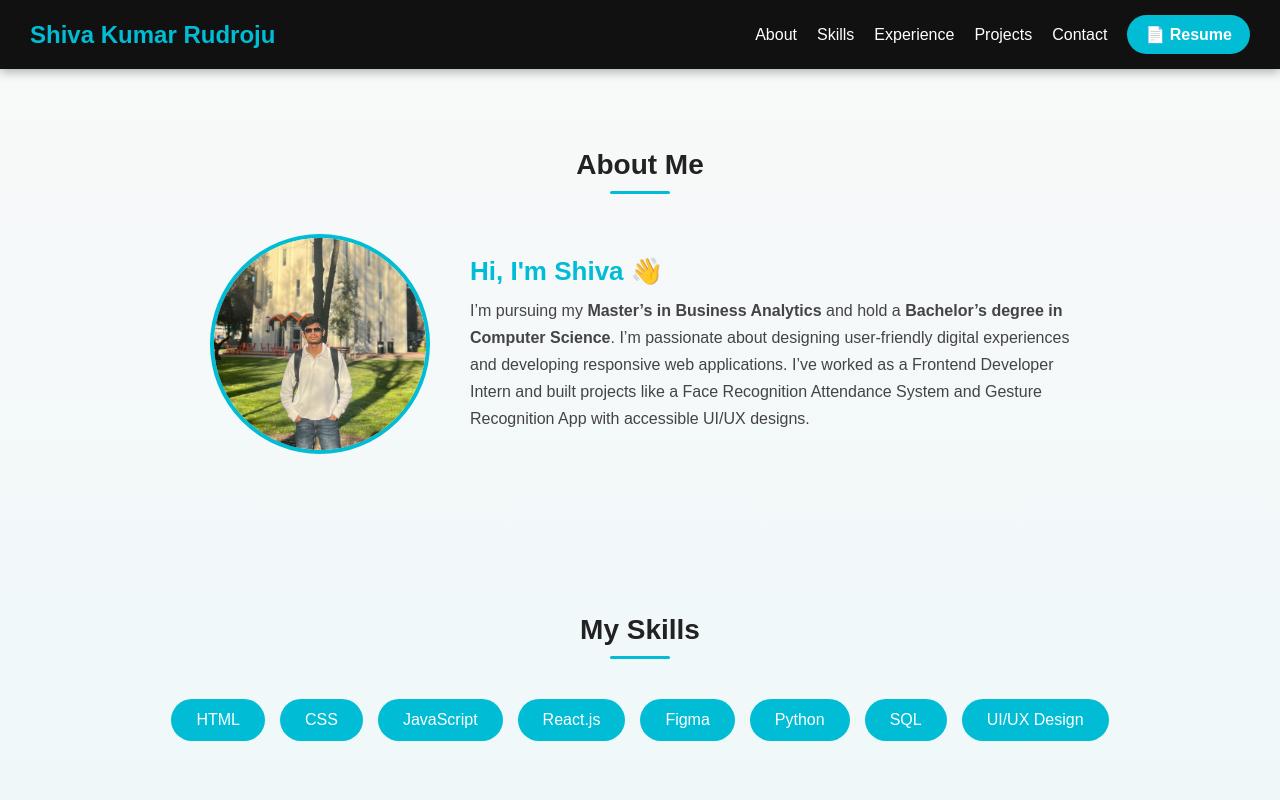
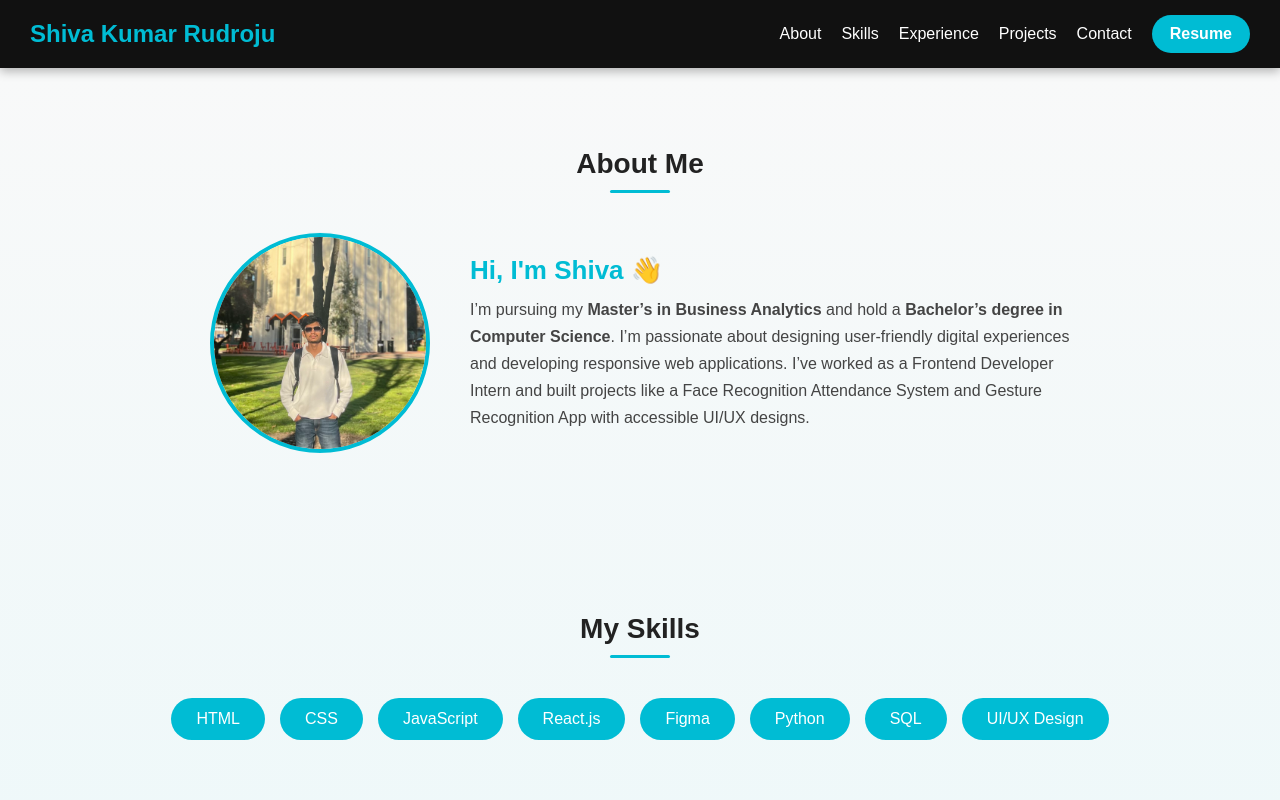
Before and after one commit to Shivarudroju/shiva_Portfolio, a plain HTML site: page index.html in a window 1280 px wide. Shown: the top 800 px of the page. Drawn offline with Linux system fonts and the light colour scheme.

Commit message:
Update index.html

```diff
--- a/index.html
+++ b/index.html
@@ -367,7 +367,7 @@
             <a href="#experience">Experience</a>
             <a href="#projects">Projects</a>
             <a href="#contact">Contact</a>
-            <a href="resumee-3.pdf" download class="resume-btn">📄 Resume</a>
+            <a href="resumee-3.pdf" download class="resume-btn"> Resume</a>
         </nav>
     </header>
 
```
